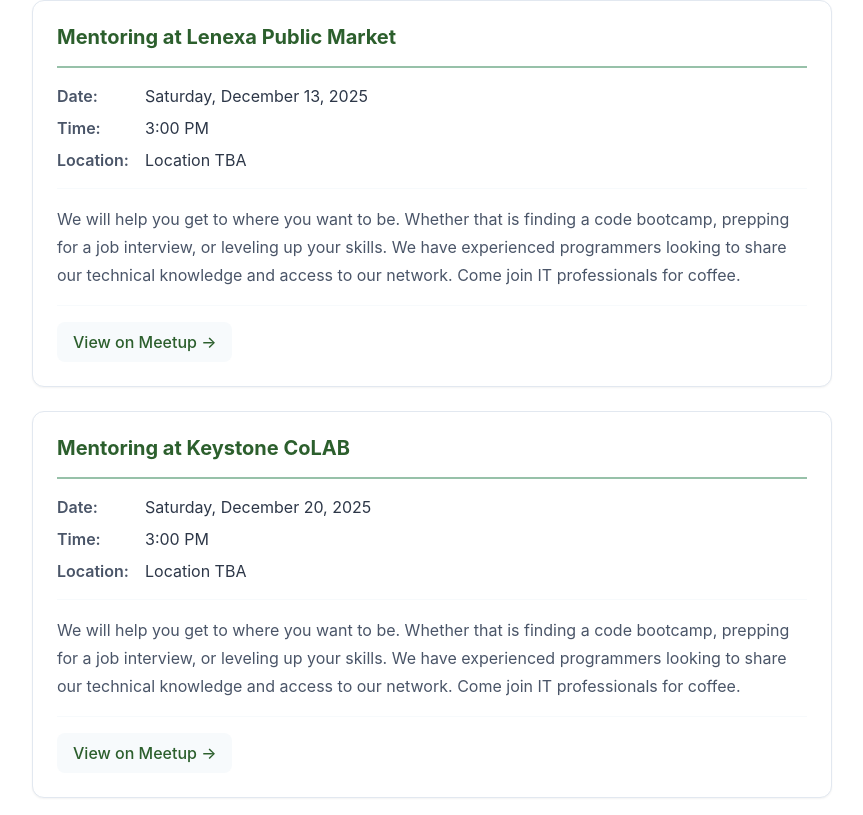
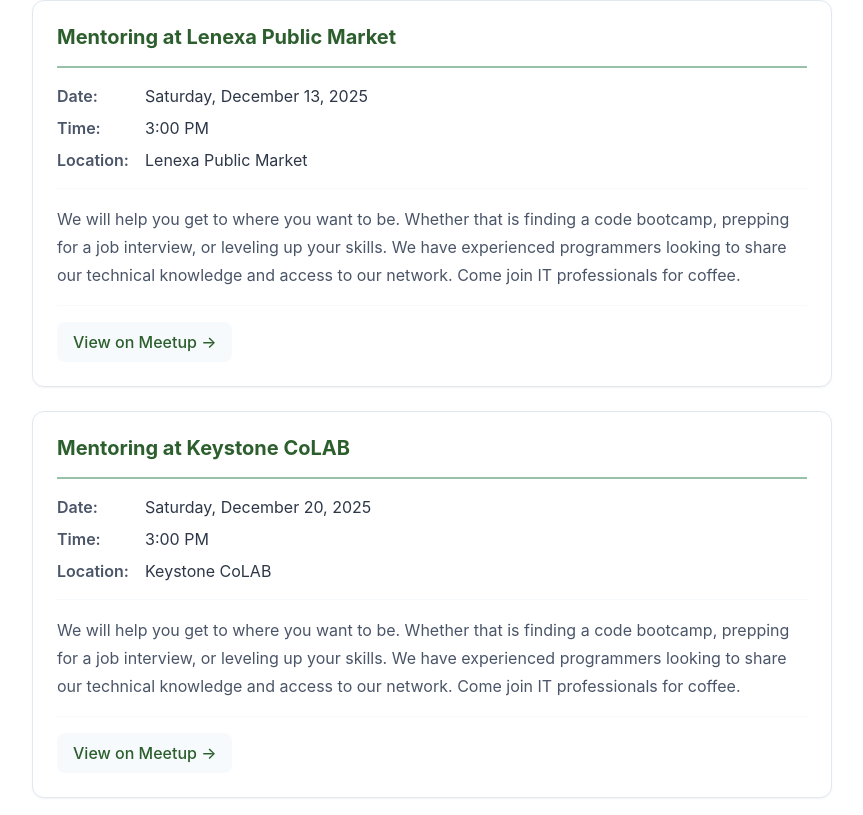
Before and after one commit to CodeandCoffeeKC/CodeandCoffeeKC.github.io, a React (Vite) app: page / in a window 1280 px wide. Shown: the part 1025-1840 px from the top of the page, without its empty margins (208-1071 px from the left). Built offline with nearby package versions, Linux system fonts and the light colour scheme.

Commit message:
fix: extract venue name from event title as workaround for GraphQL API limitation

```diff
--- a/public/data/events.json
+++ b/public/data/events.json
@@ -6,7 +6,15 @@
       "description": "We will help you get to where you want to be. Whether that is finding a code bootcamp, prepping for a job interview, or leveling up your skills. We have experienced programmers looking to share our technical knowledge and access to our network.\n\nCome join IT professionals for coffee.",
       "dateTime": "2025-12-13T09:00:00-06:00",
       "duration": 120,
-      "venue": null,
+      "venue": {
+        "name": "Lenexa Public Market",
+        "address": "",
+        "city": "",
+        "state": "",
+        "postalCode": "",
+        "lat": null,
+        "lng": null
+      },
       "link": "https://www.meetup.com/code-and-coffee-kc/events/312097509/"
     },
     {
@@ -15,7 +23,15 @@
       "description": "We will help you get to where you want to be. Whether that is finding a code bootcamp, prepping for a job interview, or leveling up your skills. We have experienced programmers looking to share our technical knowledge and access to our network.\n\nCome join IT professionals for coffee.",
       "dateTime": "2025-12-20T09:00:00-06:00",
       "duration": 120,
-      "venue": null,
+      "venue": {
+        "name": "Keystone CoLAB",
+        "address": "",
+        "city": "",
+        "state": "",
+        "postalCode": "",
+        "lat": null,
+        "lng": null
+      },
       "link": "https://www.meetup.com/code-and-coffee-kc/events/308500861/"
     },
     {
@@ -24,7 +40,15 @@
       "description": "We will help you get to where you want to be. Whether that is finding a code bootcamp, prepping for a job interview, or leveling up your skills. We have experienced programmers looking to share our technical knowledge and access to our network.\n\nCome join IT professionals for coffee.",
       "dateTime": "2025-12-27T09:00:00-06:00",
       "duration": 120,
-      "venue": null,
+      "venue": {
+        "name": "Lenexa Public Market",
+        "address": "",
+        "city": "",
+        "state": "",
+        "postalCode": "",
+        "lat": null,
+        "lng": null
+      },
       "link": "https://www.meetup.com/code-and-coffee-kc/events/xrczttyhcqbkc/"
     },
     {
@@ -33,7 +57,15 @@
       "description": "We will help you get to where you want to be. Whether that is finding a code bootcamp, prepping for a job interview, or leveling up your skills. We have experienced programmers looking to share our technical knowledge and access to our network.\n\nCome join IT professionals for coffee.",
       "dateTime": "2026-01-03T09:00:00-06:00",
       "duration": 120,
-      "venue": null,
+      "venue": {
+        "name": "Lenexa Public Market",
+        "address": "",
+        "city": "",
+        "state": "",
+        "postalCode": "",
+        "lat": null,
+        "lng": null
+      },
       "link": "https://www.meetup.com/code-and-coffee-kc/events/xrczttyjccbfb/"
     },
     {
@@ -42,7 +74,15 @@
       "description": "We will help you get to where you want to be. Whether that is finding a code bootcamp, prepping for a job interview, or leveling up your skills. We have experienced programmers looking to share our technical knowledge and access to our network.\n\nCome join IT professionals for coffee.",
       "dateTime": "2026-01-10T09:00:00-06:00",
       "duration": 120,
-      "venue": null,
+      "venue": {
+        "name": "Lenexa Public Market",
+        "address": "",
+        "city": "",
+        "state": "",
+        "postalCode": "",
+        "lat": null,
+        "lng": null
+      },
       "link": "https://www.meetup.com/code-and-coffee-kc/events/xrczttyjccbnb/"
     },
     {
@@ -51,7 +91,15 @@
       "description": "We will help you get to where you want to be. Whether that is finding a code bootcamp, prepping for a job interview, or leveling up your skills. We have experienced programmers looking to share our technical knowledge and access to our network.\n\nCome join IT professionals for coffee.",
       "dateTime": "2026-01-17T09:00:00-06:00",
       "duration": 120,
-      "venue": null,
+      "venue": {
+        "name": "Lenexa Public Market",
+        "address": "",
+        "city": "",
+        "state": "",
+        "postalCode": "",
+        "lat": null,
+        "lng": null
+      },
       "link": "https://www.meetup.com/code-and-coffee-kc/events/xrczttyjccbwb/"
     },
     {
@@ -60,7 +108,15 @@
       "description": "We will help you get to where you want to be. Whether that is finding a code bootcamp, prepping for a job interview, or leveling up your skills. We have experienced programmers looking to share our technical knowledge and access to our network.\n\nCome join IT professionals for coffee.",
       "dateTime": "2026-01-24T09:00:00-06:00",
       "duration": 120,
-      "venue": null,
+      "venue": {
+        "name": "Lenexa Public Market",
+        "address": "",
+        "city": "",
+        "state": "",
+        "postalCode": "",
+        "lat": null,
+        "lng": null
+      },
       "link": "https://www.meetup.com/code-and-coffee-kc/events/xrczttyjccbgc/"
     },
     {
@@ -69,7 +125,15 @@
       "description": "We will help you get to where you want to be. Whether that is finding a code bootcamp, prepping for a job interview, or leveling up your skills. We have experienced programmers looking to share our technical knowledge and access to our network.\n\nCome join IT professionals for coffee.",
       "dateTime": "2026-01-31T09:00:00-06:00",
       "duration": 120,
-      "venue": null,
+      "venue": {
+        "name": "Lenexa Public Market",
+        "address": "",
+        "city": "",
+        "state": "",
+        "postalCode": "",
+        "lat": null,
+        "lng": null
+      },
       "link": "https://www.meetup.com/code-and-coffee-kc/events/xrczttyjccbpc/"
     },
     {
@@ -78,7 +142,15 @@
       "description": "We will help you get to where you want to be. Whether that is finding a code bootcamp, prepping for a job interview, or leveling up your skills. We have experienced programmers looking to share our technical knowledge and access to our network.\n\nCome join IT professionals for coffee.",
       "dateTime": "2026-02-07T09:00:00-06:00",
       "duration": 120,
-      "venue": null,
+      "venue": {
+        "name": "Lenexa Public Market",
+        "address": "",
+        "city": "",
+        "state": "",
+        "postalCode": "",
+        "lat": null,
+        "lng": null
+      },
       "link": "https://www.meetup.com/code-and-coffee-kc/events/xrczttyjcdbkb/"
     },
     {
@@ -87,7 +159,15 @@
       "description": "We will help you get to where you want to be. Whether that is finding a code bootcamp, prepping for a job interview, or leveling up your skills. We have experienced programmers looking to share our technical knowledge and access to our network.\n\nCome join IT professionals for coffee.",
       "dateTime": "2026-02-14T09:00:00-06:00",
       "duration": 120,
-      "venue": null,
+      "venue": {
+        "name": "Lenexa Public Market",
+        "address": "",
+        "city": "",
+        "state": "",
+        "postalCode": "",
+        "lat": null,
+        "lng": null
+      },
       "link": "https://www.meetup.com/code-and-coffee-kc/events/xrczttyjcdbsb/"
     },
     {
@@ -96,7 +176,15 @@
       "description": "We will help you get to where you want to be. Whether that is finding a code bootcamp, prepping for a job interview, or leveling up your skills. We have experienced programmers looking to share our technical knowledge and access to our network.\n\nCome join IT professionals for coffee.",
       "dateTime": "2026-02-21T09:00:00-06:00",
       "duration": 120,
-      "venue": null,
+      "venue": {
+        "name": "Lenexa Public Market",
+        "address": "",
+        "city": "",
+        "state": "",
+        "postalCode": "",
+        "lat": null,
+        "lng": null
+      },
       "link": "https://www.meetup.com/code-and-coffee-kc/events/xrczttyjcdbcc/"
     },
     {
@@ -105,7 +193,15 @@
       "description": "We will help you get to where you want to be. Whether that is finding a code bootcamp, prepping for a job interview, or leveling up your skills. We have experienced programmers looking to share our technical knowledge and access to our network.\n\nCome join IT professionals for coffee.",
       "dateTime": "2026-02-28T09:00:00-06:00",
       "duration": 120,
-      "venue": null,
+      "venue": {
+        "name": "Lenexa Public Market",
+        "address": "",
+        "city": "",
+        "state": "",
+        "postalCode": "",
+        "lat": null,
+        "lng": null
+      },
       "link": "https://www.meetup.com/code-and-coffee-kc/events/xrczttyjcdblc/"
     },
     {
@@ -114,7 +210,15 @@
       "description": "We will help you get to where you want to be. Whether that is finding a code bootcamp, prepping for a job interview, or leveling up your skills. We have experienced programmers looking to share our technical knowledge and access to our network.\n\nCome join IT professionals for coffee.",
       "dateTime": "2026-03-07T09:00:00-06:00",
       "duration": 120,
-      "venue": null,
+      "venue": {
+        "name": "Lenexa Public Market",
+        "address": "",
+        "city": "",
+        "state": "",
+        "postalCode": "",
+        "lat": null,
+        "lng": null
+      },
       "link": "https://www.meetup.com/code-and-coffee-kc/events/xrczttyjcfbkb/"
     },
     {
@@ -123,7 +227,15 @@
       "description": "We will help you get to where you want to be. Whether that is finding a code bootcamp, prepping for a job interview, or leveling up your skills. We have experienced programmers looking to share our technical knowledge and access to our network.\n\nCome join IT professionals for coffee.",
       "dateTime": "2026-03-14T09:00:00-05:00",
       "duration": 120,
-      "venue": null,
+      "venue": {
+        "name": "Lenexa Public Market",
+        "address": "",
+        "city": "",
+        "state": "",
+        "postalCode": "",
+        "lat": null,
+        "lng": null
+      },
       "link": "https://www.meetup.com/code-and-coffee-kc/events/xrczttyjcfbsb/"
     },
     {
@@ -132,7 +244,15 @@
       "description": "We will help you get to where you want to be. Whether that is finding a code bootcamp, prepping for a job interview, or leveling up your skills. We have experienced programmers looking to share our technical knowledge and access to our network.\n\nCome join IT professionals for coffee.",
       "dateTime": "2026-03-21T09:00:00-05:00",
       "duration": 120,
-      "venue": null,
+      "venue": {
+        "name": "Lenexa Public Market",
+        "address": "",
+        "city": "",
+        "state": "",
+        "postalCode": "",
+        "lat": null,
+        "lng": null
+      },
       "link": "https://www.meetup.com/code-and-coffee-kc/events/xrczttyjcfbcc/"
     },
     {
@@ -141,7 +261,15 @@
       "description": "We will help you get to where you want to be. Whether that is finding a code bootcamp, prepping for a job interview, or leveling up your skills. We have experienced programmers looking to share our technical knowledge and access to our network.\n\nCome join IT professionals for coffee.",
       "dateTime": "2026-03-28T09:00:00-05:00",
       "duration": 120,
-      "venue": null,
+      "venue": {
+        "name": "Lenexa Public Market",
+        "address": "",
+        "city": "",
+        "state": "",
+        "postalCode": "",
+        "lat": null,
+        "lng": null
+      },
       "link": "https://www.meetup.com/code-and-coffee-kc/events/xrczttyjcfblc/"
     },
     {
@@ -150,7 +278,15 @@
       "description": "We will help you get to where you want to be. Whether that is finding a code bootcamp, prepping for a job interview, or leveling up your skills. We have experienced programmers looking to share our technical knowledge and access to our network.\n\nCome join IT professionals for coffee.",
       "dateTime": "2026-04-04T09:00:00-05:00",
       "duration": 120,
-      "venue": null,
+      "venue": {
+        "name": "Lenexa Public Market",
+        "address": "",
+        "city": "",
+        "state": "",
+        "postalCode": "",
+        "lat": null,
+        "lng": null
+      },
       "link": "https://www.meetup.com/code-and-coffee-kc/events/xrczttyjcgbgb/"
     },
     {
@@ -159,7 +295,15 @@
       "description": "We will help you get to where you want to be. Whether that is finding a code bootcamp, prepping for a job interview, or leveling up your skills. We have experienced programmers looking to share our technical knowledge and access to our network.\n\nCome join IT professionals for coffee.",
       "dateTime": "2026-04-11T09:00:00-05:00",
       "duration": 120,
-      "venue": null,
+      "venue": {
+        "name": "Lenexa Public Market",
+        "address": "",
+        "city": "",
+        "state": "",
+        "postalCode": "",
+        "lat": null,
+        "lng": null
+      },
       "link": "https://www.meetup.com/code-and-coffee-kc/events/xrczttyjcgbpb/"
     },
     {
@@ -168,7 +312,15 @@
       "description": "We will help you get to where you want to be. Whether that is finding a code bootcamp, prepping for a job interview, or leveling up your skills. We have experienced programmers looking to share our technical knowledge and access to our network.\n\nCome join IT professionals for coffee.",
       "dateTime": "2026-04-18T09:00:00-05:00",
       "duration": 120,
-      "venue": null,
+      "venue": {
+        "name": "Lenexa Public Market",
+        "address": "",
+        "city": "",
+        "state": "",
+        "postalCode": "",
+        "lat": null,
+        "lng": null
+      },
       "link": "https://www.meetup.com/code-and-coffee-kc/events/xrczttyjcgbxb/"
     },
     {
@@ -177,9 +329,17 @@
       "description": "We will help you get to where you want to be. Whether that is finding a code bootcamp, prepping for a job interview, or leveling up your skills. We have experienced programmers looking to share our technical knowledge and access to our network.\n\nCome join IT professionals for coffee.",
       "dateTime": "2026-04-25T09:00:00-05:00",
       "duration": 120,
-      "venue": null,
+      "venue": {
+        "name": "Lenexa Public Market",
+        "address": "",
+        "city": "",
+        "state": "",
+        "postalCode": "",
+        "lat": null,
+        "lng": null
+      },
       "link": "https://www.meetup.com/code-and-coffee-kc/events/xrczttyjcgbhc/"
     }
   ],
-  "lastUpdated": "2025-11-30T17:51:50.979Z"
+  "lastUpdated": "2025-11-30T21:50:06.383Z"
 }
```
Also changed, not shown: scripts/fetch-events.js (+10 -18 lines), 1 other file (tests, documents, lock files or other folders).
